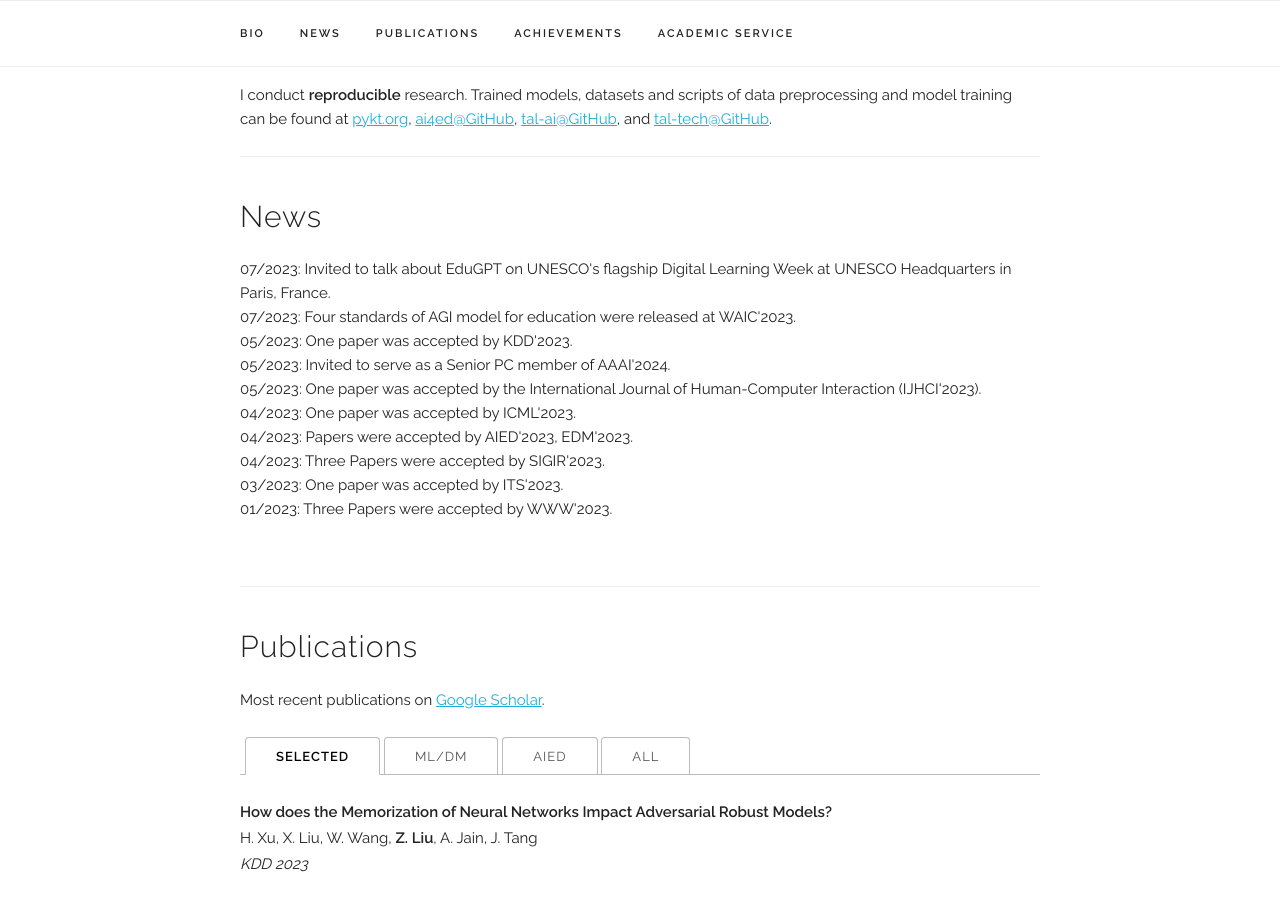
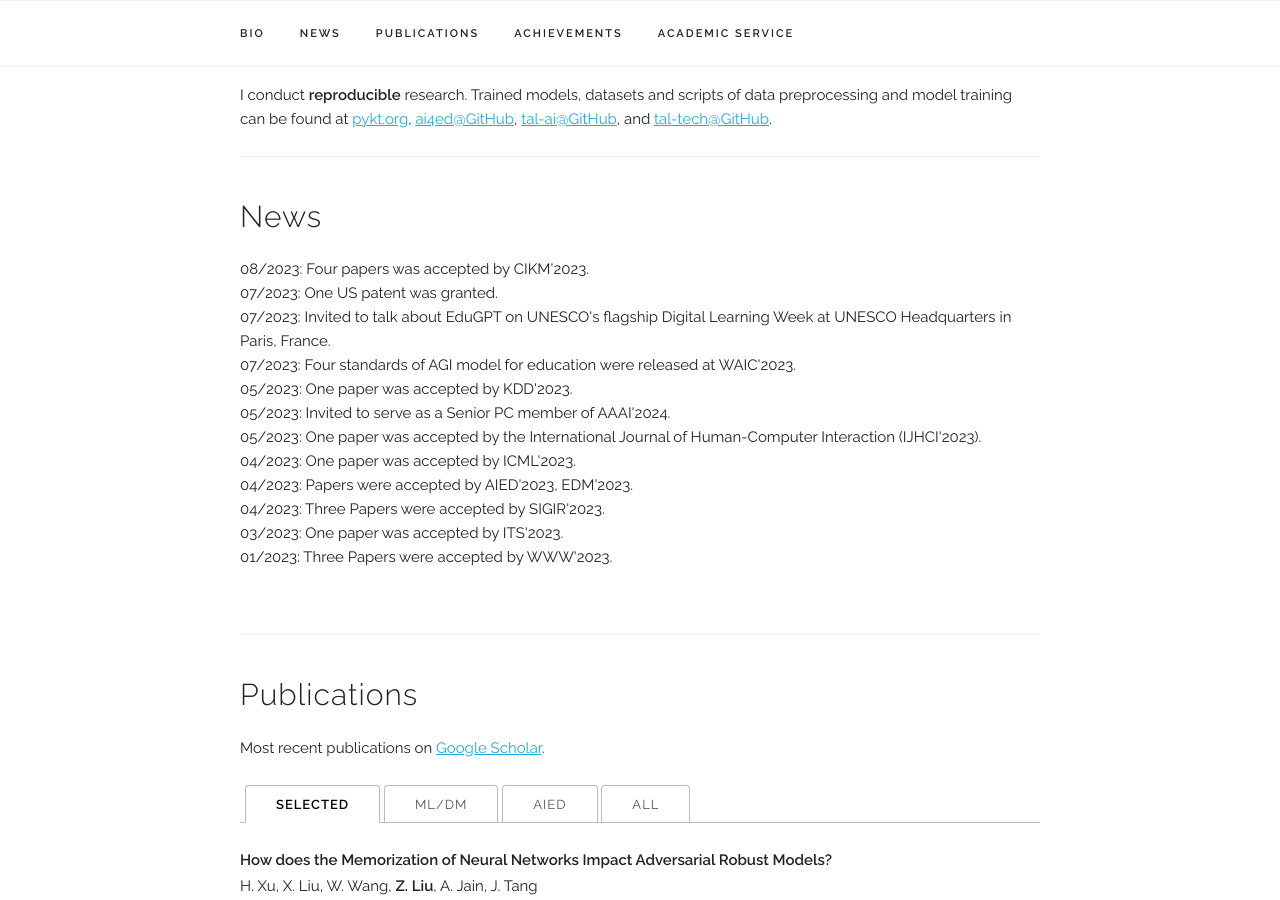
Before and after one commit to zitaoliu/zitaoliu.github.io, a Jekyll site: the page built from index.html, in a window 1280 px wide and 900 px high, scrolled down 479 px. Built offline with Jekyll 4.4.1, drawn with Linux system fonts in a browser that asks for light colours; some web fonts are replaced.

Commit message:
update news

```diff
--- a/_data/news.yaml
+++ b/_data/news.yaml
@@ -1,4 +1,10 @@
 news:
+
+  - title: "Four papers was accepted by CIKM'2023."
+    date: "08/2023"
+
+  - title: "One US patent was granted."
+    date: "07/2023"
 
   - title: "Invited to talk about EduGPT on UNESCO's flagship Digital Learning Week at UNESCO Headquarters in Paris, France."
     date: "07/2023"
```
